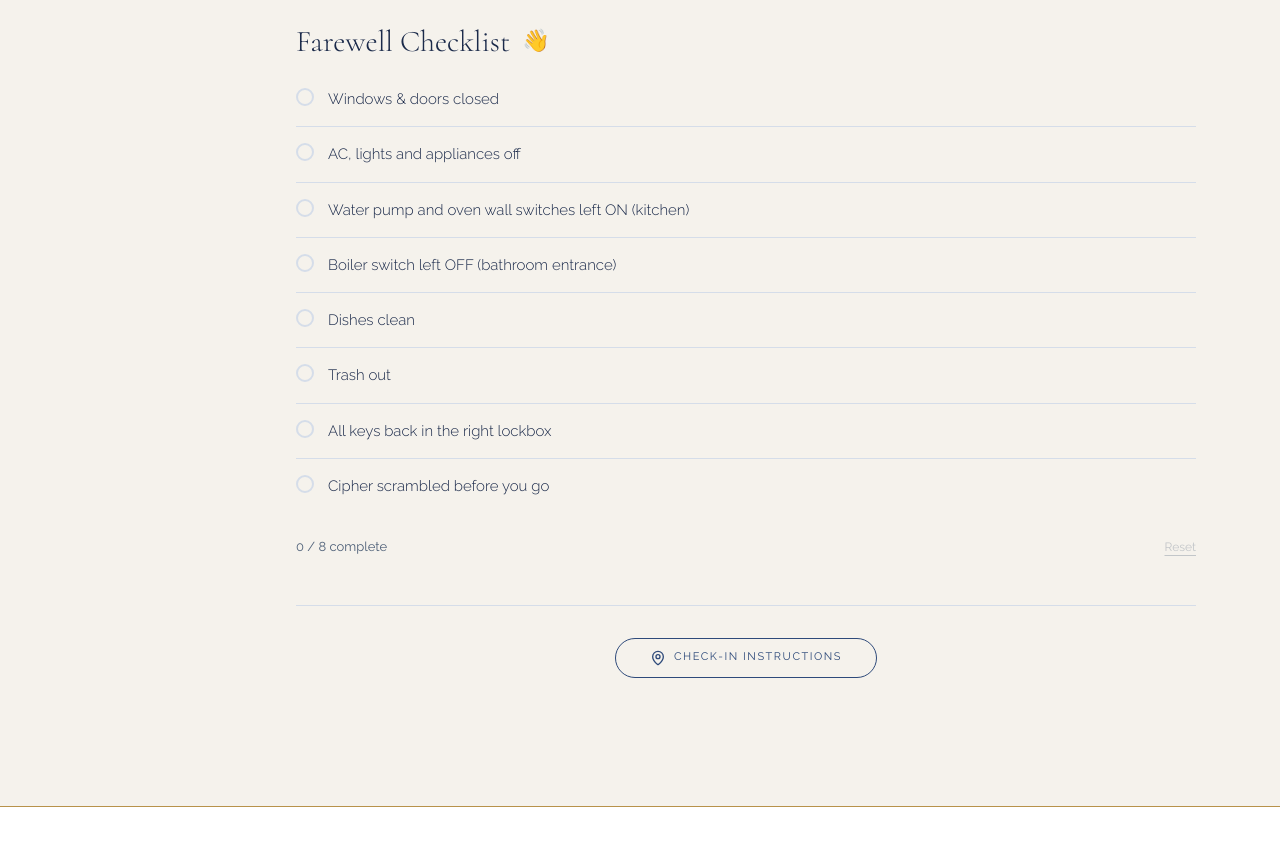
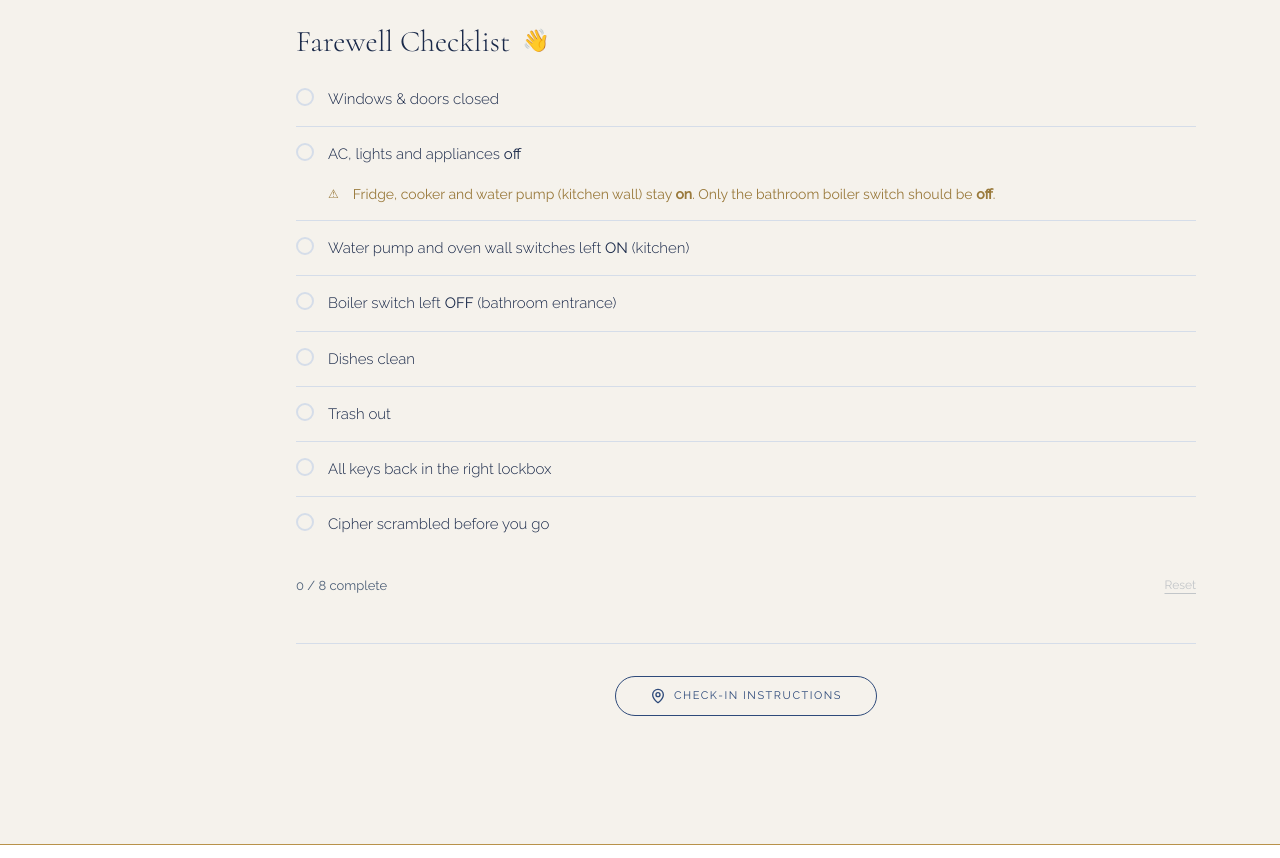
Before and after one commit to cmin764/nomads-nest, a Next.js app: page /guide in a window 1280 px wide. Shown: the part 4140-4998 px from the top of the page. Built offline with nearby package versions, Linux system fonts and the light colour scheme.

Commit message:
Guide: farewell checklist warning row, bold on/off, anchor links

```diff
--- a/src/components/guide/farewell-checklist.tsx
+++ b/src/components/guide/farewell-checklist.tsx
@@ -7,9 +7,17 @@ import { cn } from "@/lib/utils";
 
 const STORAGE_KEY = "nomads-nest-farewell-checklist";
 
+const checkableItems = farewellChecklistItems.filter((item) => !item.highlight);
+
+function boldOnOff(text: string) {
+  return text.split(/\b(on|off)\b/i).map((part, i) =>
+    /^(on|off)$/i.test(part) ? <strong key={i}>{part}</strong> : part
+  );
+}
+
 export default function FarewellChecklist() {
   const [checked, setChecked] = useState<boolean[]>(() =>
-    new Array(farewellChecklistItems.length).fill(false)
+    new Array(checkableItems.length).fill(false)
   );
   const [mounted, setMounted] = useState(false);
 
@@ -23,8 +31,16 @@ export default function FarewellChecklist() {
     }
   }, []);
 
-  const toggle = (i: number) => {
-    const next = checked.map((v, idx) => (idx === i ? !v : v));
+  // Map each item to its index in the checkable array (-1 for highlights)
+  let checkableIdx = -1;
+  const itemMeta = farewellChecklistItems.map((item) => {
+    if (item.highlight) return { checkableIdx: -1 };
+    checkableIdx++;
+    return { checkableIdx };
+  });
+
+  const toggle = (idx: number) => {
+    const next = checked.map((v, i) => (i === idx ? !v : v));
     setChecked(next);
     try {
       localStorage.setItem(STORAGE_KEY, JSON.stringify(next));
@@ -34,7 +50,7 @@ export default function FarewellChecklist() {
   };
 
   const reset = () => {
-    const empty = new Array(farewellChecklistItems.length).fill(false);
+    const empty = new Array(checkableItems.length).fill(false);
     setChecked(empty);
     try {
       localStorage.removeItem(STORAGE_KEY);
@@ -44,7 +60,7 @@ export default function FarewellChecklist() {
   };
 
   const doneCount = checked.filter(Boolean).length;
-  const allDone = mounted && doneCount === farewellChecklistItems.length;
+  const allDone = mounted && doneCount === checkableItems.length;
 
   return (
     <section id="farewell-checklist" className="scroll-mt-24 mb-12">
@@ -65,16 +81,36 @@ export default function FarewellChecklist() {
         <div>
           {farewellChecklistItems.map((item, i) => {
             const isLast = i === farewellChecklistItems.length - 1;
-            const isChecked = mounted && checked[i];
+
+            if (item.highlight) {
+              return (
+                <div
+                  key={i}
+                  className={cn(
+                    "flex gap-[14px] items-start pb-[14px] pl-[32px]",
+                    !isLast && "border-b border-border"
+                  )}
+                >
+                  <span className="shrink-0 mt-[3px] text-[12px] text-[var(--gold-dk)]" aria-hidden>⚠</span>
+                  <span className="text-[14px] font-normal leading-[1.75] text-[var(--gold-dk)]">
+                    {boldOnOff(item.text)}
+                  </span>
+                </div>
+              );
+            }
+
+            const idx = itemMeta[i].checkableIdx;
+            const isChecked = mounted && checked[idx];
+            const nextIsHighlight = farewellChecklistItems[i + 1]?.highlight;
+
             return (
               <label
                 key={i}
                 className={cn(
                   "flex gap-[14px] items-start py-[14px] cursor-pointer group",
-                  !isLast && "border-b border-border"
+                  !isLast && !nextIsHighlight && "border-b border-border"
                 )}
               >
-                {/* Custom round gold checkbox */}
                 <span
                   className={cn(
                     "shrink-0 mt-[2px] flex items-center justify-center w-[18px] h-[18px] rounded-full border-2 transition-all duration-150",
@@ -90,7 +126,7 @@ export default function FarewellChecklist() {
                 <input
                   type="checkbox"
                   checked={isChecked}
-                  onChange={() => toggle(i)}
+                  onChange={() => toggle(idx)}
                   className="sr-only"
                 />
                 <span
@@ -99,7 +135,7 @@ export default function FarewellChecklist() {
                     isChecked ? "line-through text-nn-muted" : "text-nn-text"
                   )}
                 >
-                  {item}
+                  {boldOnOff(item.text)}
                 </span>
               </label>
             );
@@ -113,7 +149,7 @@ export default function FarewellChecklist() {
         ) : (
           <div className="mt-6 flex items-center justify-between">
             <p className="text-[13px] text-nn-muted">
-              {mounted ? doneCount : 0} / {farewellChecklistItems.length} complete
+              {mounted ? doneCount : 0} / {checkableItems.length} complete
             </p>
             <button
               onClick={reset}
--- a/src/data/guide-content.ts
+++ b/src/data/guide-content.ts
@@ -117,13 +117,19 @@ export const guideSections: GuideSection[] = [
   },
 ];
 
-export const farewellChecklistItems: string[] = [
-  "Windows & doors closed",
-  "AC, lights and appliances off",
-  "Water pump and oven wall switches left ON (kitchen)",
-  "Boiler switch left OFF (bathroom entrance)",
-  "Dishes clean",
-  "Trash out",
-  "All keys back in the right lockbox",
-  "Cipher scrambled before you go",
+export interface FarewellChecklistItem {
+  text: string;
+  highlight?: true;
+}
+
+export const farewellChecklistItems: FarewellChecklistItem[] = [
+  { text: "Windows & doors closed" },
+  { text: "AC, lights and appliances off" },
+  { text: "Fridge, cooker and water pump (kitchen wall) stay on. Only the bathroom boiler switch should be off.", highlight: true },
+  { text: "Water pump and oven wall switches left ON (kitchen)" },
+  { text: "Boiler switch left OFF (bathroom entrance)" },
+  { text: "Dishes clean" },
+  { text: "Trash out" },
+  { text: "All keys back in the right lockbox" },
+  { text: "Cipher scrambled before you go" },
 ];
```
